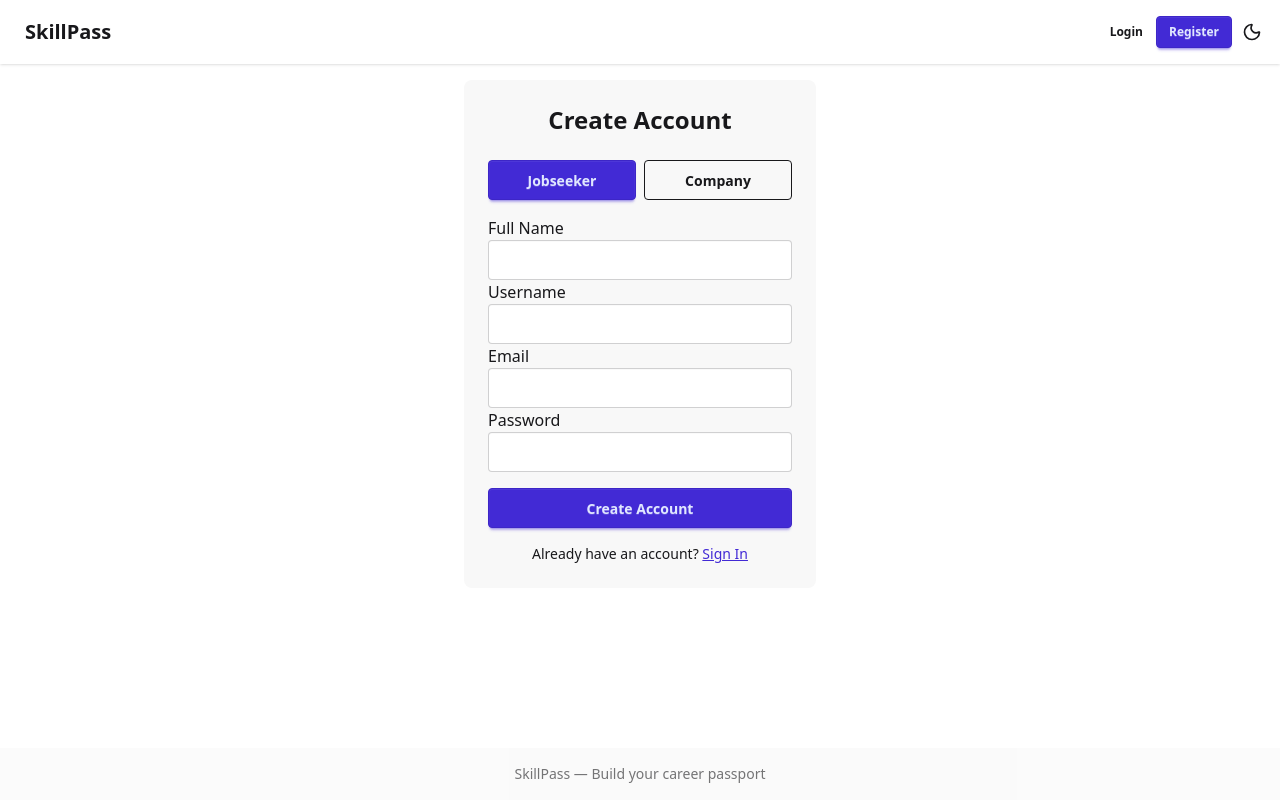
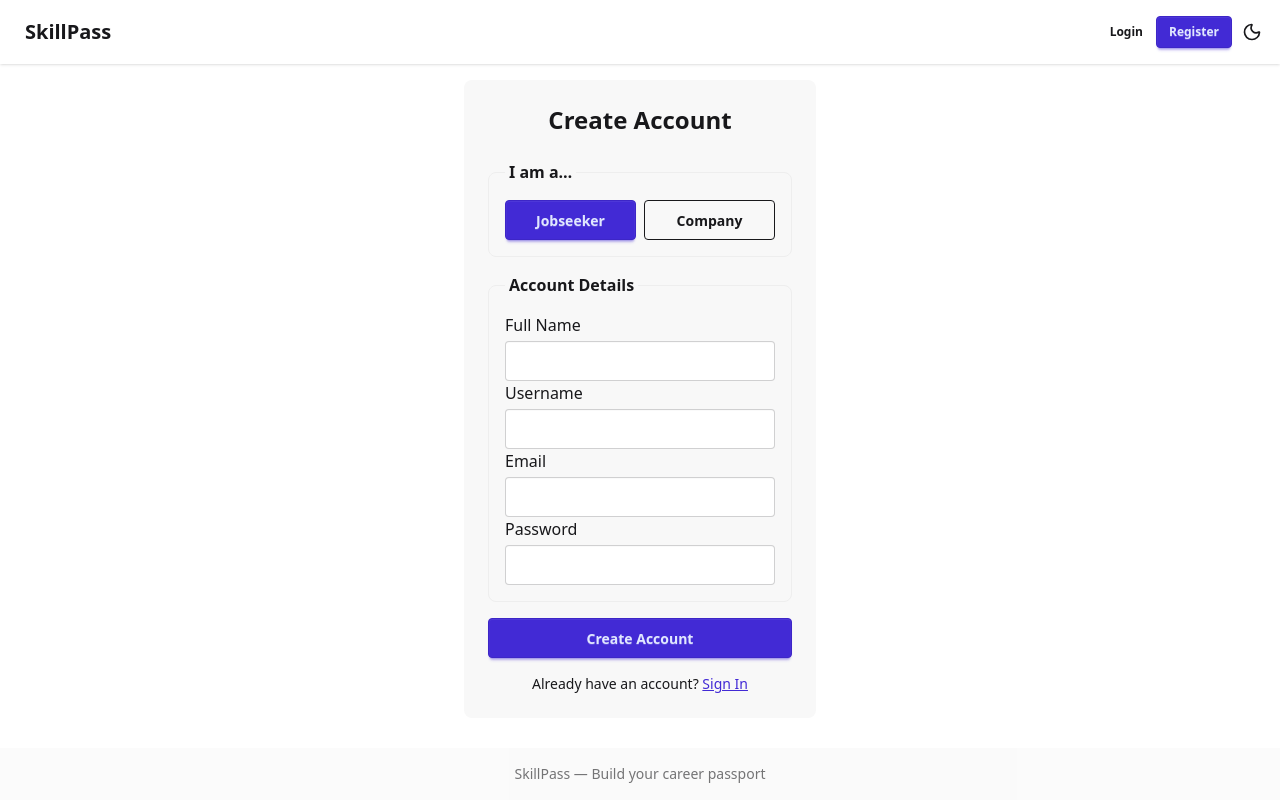
Before and after one commit to alifakbar111/skillpass, a React (Vite) app in the folder web/: page /auth/register in a window 1280 px wide. Built offline with nearby package versions, Linux system fonts and the light colour scheme.

Commit message:
fix: improve Register page layout

```diff
--- a/web/src/pages/Register.tsx
+++ b/web/src/pages/Register.tsx
@@ -46,6 +46,8 @@ export function Register() {
         <div className="card bg-base-200 w-full p-6">
           <h2 className="text-2xl font-bold mb-6 text-center">Create Account</h2>
           <form onSubmit={handleSubmit(onSubmit)} className="space-y-4">
+            <fieldset className="border border-base-300 rounded-lg p-4">
+              <legend className="font-semibold px-1">I am a…</legend>
               <div className="flex gap-2">
                 <button
                   type="button"
@@ -62,16 +64,22 @@ export function Register() {
                   Company
                 </button>
               </div>
-            <div>
-              <label className="form-control">
-                <span className="label-text">Full Name</span>
-                <input className="input input-bordered" {...register('name', { required: 'Name is required' })} />
+            </fieldset>
+            <fieldset className="border border-base-300 rounded-lg p-4">
+              <legend className="font-semibold px-1">Account Details</legend>
+              <div className="space-y-4">
+                <label className="form-control w-full">
+                  <div className="label-text mb-1">Full Name</div>
+                  <input
+                    className="input input-bordered w-full"
+                    {...register('name', { required: 'Name is required' })}
+                  />
                   {errors.name && <span className="text-error text-xs mt-1">{errors.name.message}</span>}
                 </label>
-              <label className="form-control">
-                <span className="label-text">Username</span>
+                <label className="form-control w-full">
+                  <div className="label-text mb-1">Username</div>
                   <input
-                  className="input input-bordered"
+                    className="input input-bordered w-full"
                     {...register('username', {
                       required: 'Username is required',
                       minLength: { value: 3, message: 'At least 3 characters' },
@@ -79,11 +87,11 @@ export function Register() {
                   />
                   {errors.username && <span className="text-error text-xs mt-1">{errors.username.message}</span>}
                 </label>
-              <label className="form-control">
-                <span className="label-text">Email</span>
+                <label className="form-control w-full">
+                  <div className="label-text mb-1">Email</div>
                   <input
                     type="email"
-                  className="input input-bordered"
+                    className="input input-bordered w-full"
                     {...register('email', {
                       required: 'Email is required',
                       pattern: { value: /^\S+@\S+$/, message: 'Invalid email' },
@@ -91,11 +99,11 @@ export function Register() {
                   />
                   {errors.email && <span className="text-error text-xs mt-1">{errors.email.message}</span>}
                 </label>
-              <label className="form-control">
-                <span className="label-text">Password</span>
+                <label className="form-control w-full">
+                  <div className="label-text mb-1">Password</div>
                   <input
                     type="password"
-                  className="input input-bordered"
+                    className="input input-bordered w-full"
                     {...register('password', {
                       required: 'Password is required',
                       minLength: { value: 6, message: 'At least 6 characters' },
@@ -104,6 +112,7 @@ export function Register() {
                   {errors.password && <span className="text-error text-xs mt-1">{errors.password.message}</span>}
                 </label>
               </div>
+            </fieldset>
             {error && <p className="text-error text-sm">{error}</p>}
             <button type="submit" className="btn btn-primary w-full" disabled={loading}>
               {loading ? <span className="loading loading-spinner" /> : 'Create Account'}
```
Lines whose indentation alone changed are shown as unchanged.
